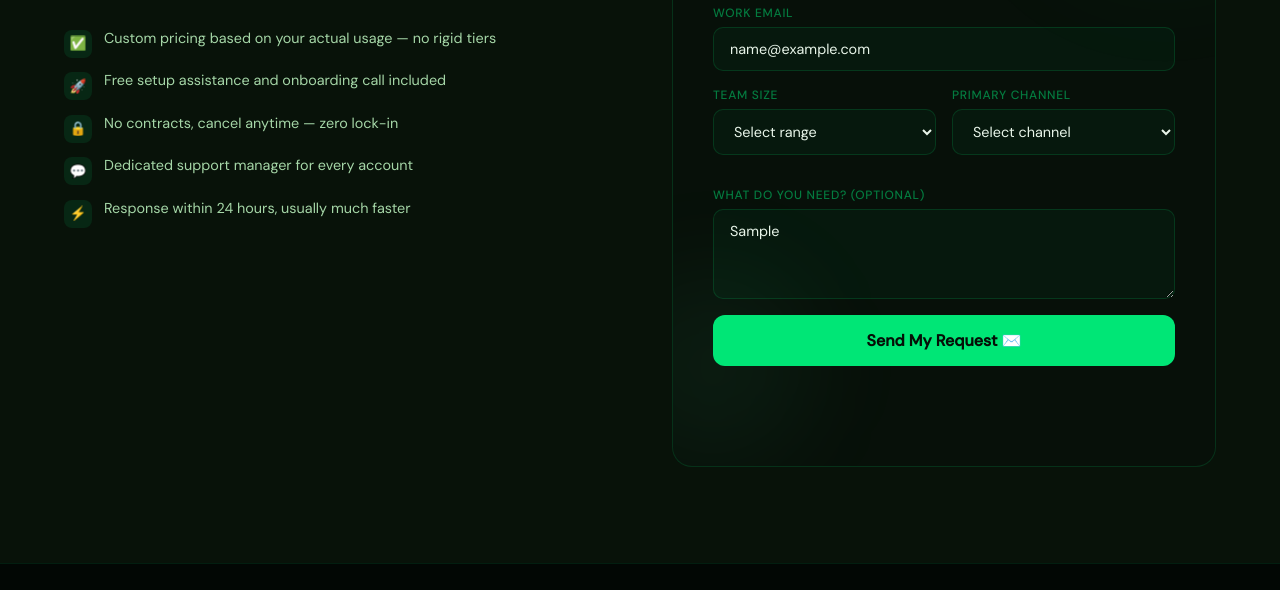
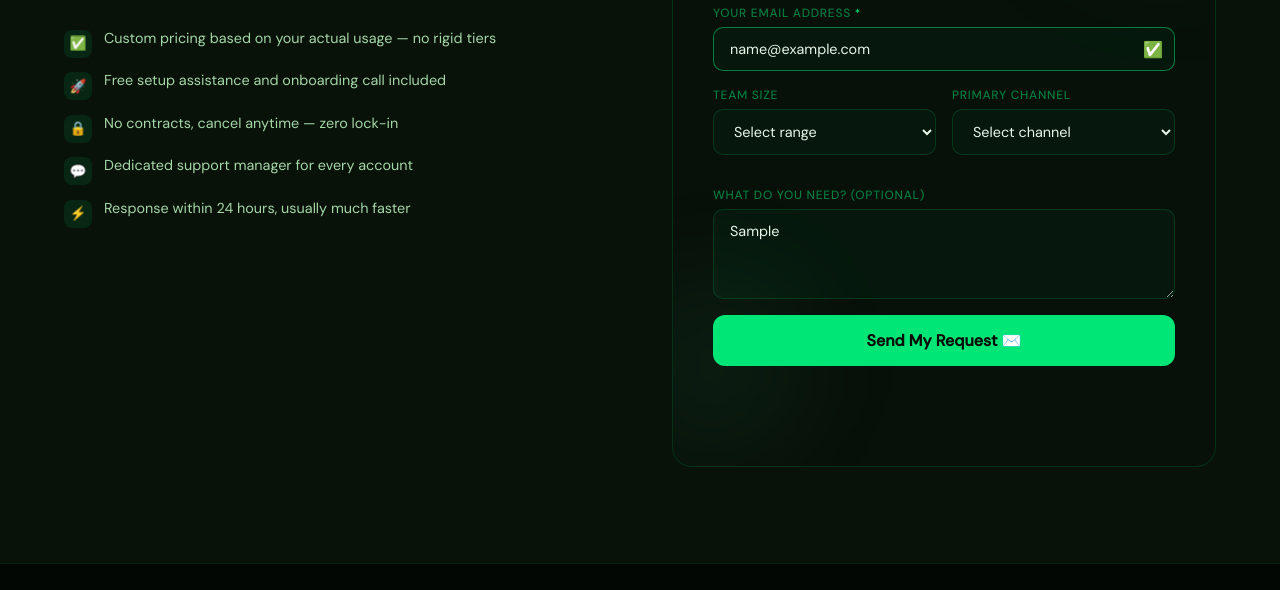
Before and after one commit to chattybong/ChattyBong, a plain HTML site: page index.html in a window 1280 px wide. Both pictures are taken after typing "Sample", "Sample", "name@example.com", "Sample" into the empty fields and a click on the button "Send My Request ✉️". Shown: the part 5790-6380 px from the top of the page. Drawn offline with Linux system fonts and the light colour scheme; no server answers.

Commit message:
Update index.html

```diff
--- a/index.html
+++ b/index.html
@@ -915,9 +915,16 @@
           </div>
         </div>
 
-        <div class="form-group">
-          <label>Work Email</label>
-          <input type="email" id="f-email" placeholder="jane@company.com" required>
+        <div class="form-group" id="email-group">
+          <label>Your Email Address <span style="color:var(--accent);font-size:0.7rem;letter-spacing:0">*</span></label>
+          <div style="position:relative;">
+            <input type="email" id="f-email" placeholder="you@example.com" required
+              oninput="validateEmail(this)"
+              onblur="validateEmail(this)"
+              style="padding-right:2.5rem;">
+            <span id="email-icon" style="position:absolute;right:12px;top:50%;transform:translateY(-50%);font-size:1rem;pointer-events:none;opacity:0;transition:opacity 0.2s;"></span>
+          </div>
+          <span id="email-error" style="font-size:0.75rem;color:#ff6b6b;margin-top:4px;display:none;">Please enter a valid email address (e.g. you@example.com)</span>
         </div>
 
         <div class="form-row">
@@ -983,6 +990,28 @@
   }, { threshold: 0.1 });
   document.querySelectorAll('.reveal').forEach(el => observer.observe(el));
 
+  function validateEmail(input) {
+    const emailRegex = /^[^\s@]+@[^\s@]+\.[^\s@]+$/;
+    const valid = emailRegex.test(input.value.trim());
+    const error = document.getElementById('email-error');
+    const icon  = document.getElementById('email-icon');
+    const group = document.getElementById('email-group');
+    if (input.value.trim() === '') {
+      error.style.display = 'none';
+      icon.style.opacity = '0';
+      input.style.borderColor = 'rgba(0,230,118,0.15)';
+    } else if (valid) {
+      error.style.display = 'none';
+      icon.textContent = '✅'; icon.style.opacity = '1';
+      input.style.borderColor = 'rgba(0,230,118,0.5)';
+    } else {
+      error.style.display = 'block';
+      icon.textContent = '❌'; icon.style.opacity = '1';
+      input.style.borderColor = '#ff6b6b';
+    }
+    return valid;
+  }
+
   async function submitForm() {
     const name    = document.getElementById('f-name').value.trim();
     const company = document.getElementById('f-company').value.trim();
@@ -992,8 +1021,13 @@
     const message = document.getElementById('f-message').value.trim();
 
     if (!name || !email) {
-      document.getElementById('f-name').style.borderColor = !name ? '#ff6b35' : '';
-      document.getElementById('f-email').style.borderColor = !email ? '#ff6b35' : '';
+      document.getElementById('f-name').style.borderColor = !name ? '#ff6b6b' : '';
+      if (!email) validateEmail(document.getElementById('f-email'));
+      return;
+    }
+    const emailRegex = /^[^\s@]+@[^\s@]+\.[^\s@]+$/;
+    if (!emailRegex.test(email)) {
+      validateEmail(document.getElementById('f-email'));
       return;
     }
 
```
